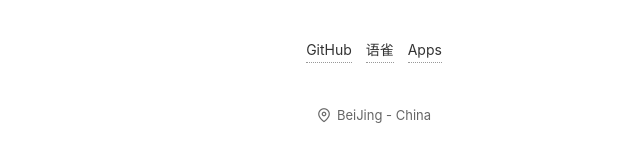
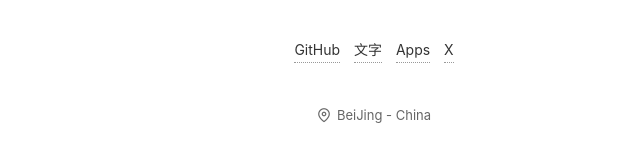
Before and after one commit to mengxianliang/mengxianliang.github.io, a plain HTML site: page index.html in a window 1280 px wide. Shown: the part 330-492 px from the top of the page, 266-906 px from the left. Drawn offline with Linux system fonts and the light colour scheme; files whose address does not match are found by name.

Commit message:
调整：添加x外链

```diff
--- a/index.html
+++ b/index.html
@@ -4,7 +4,7 @@
   <meta charset="utf-8">
   <meta http-equiv="X-UA-Compatible" content="IE=edge">
   <meta name="viewport" content="width=device-width, initial-scale=1">
-  <title>mengxianliang</title>
+  <title>mxl</title>
   <meta name="Description" content="Home Page of mengxianliang">
   <meta name="color-scheme" content="dark light">
   <script>(function(H){H.className=H.className.replace(/\bno-js\b/,'js')})(document.documentElement)</script>
@@ -28,8 +28,9 @@
     </div>
     <div class="links">
       <a href="https://github.com/mengxianliang" class="animate-slide-in-down">GitHub</a>
-      <a href="https://www.yuque.com/mengxianliang" class="animate-slide-in-down">语雀</a>
+      <a href="https://www.yuque.com/mengxianliang" class="animate-slide-in-down">文字</a>
       <a href="https://apps.apple.com/cn/developer/%E5%AE%AA%E4%BA%AE-%E5%AD%9F/id1064849320" class="animate-slide-in-down">Apps</a>
+      <a href="https://twitter.com/mxlapp" class="animate-slide-in-down">X</a>
     </div>
     <div class="location">
       <span class="location-icon animate-slide-in-up">
```
